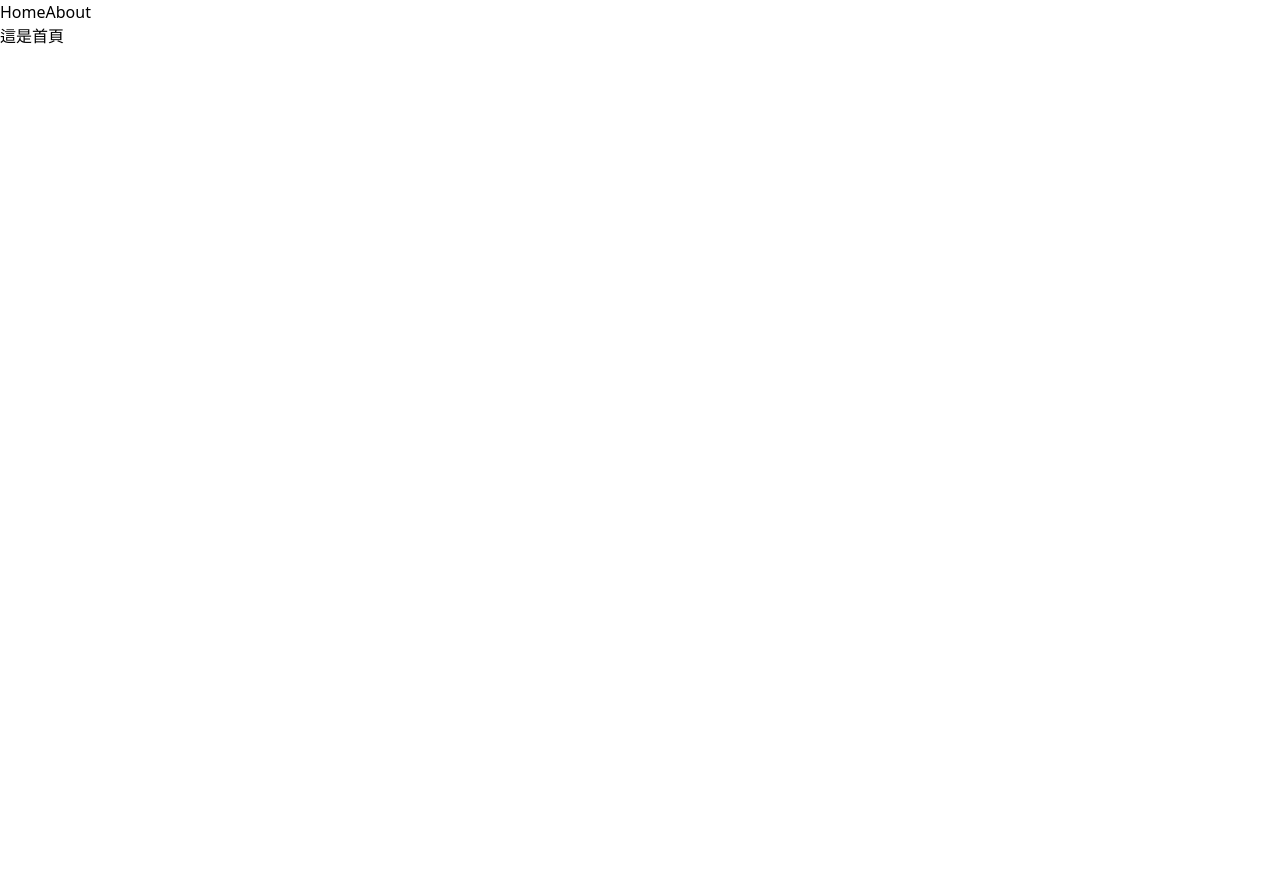
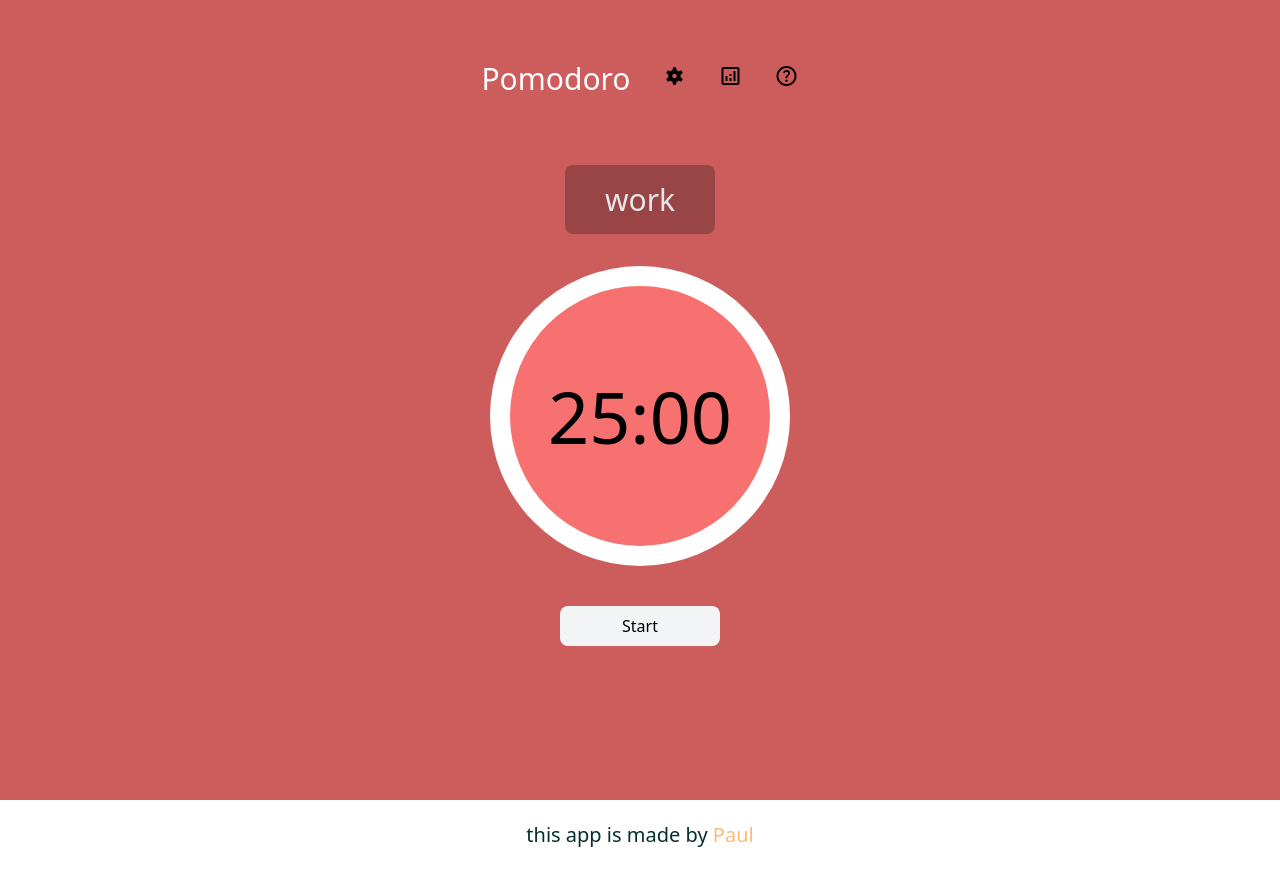
Before and after one commit to Paul-1997/Pomodoro, a Vue app: page / in a window 1280 px wide. Before the commit this address had no page. Before the commit the page ends 800 px from the top, so only its background shows below. Built offline with nearby package versions, Linux system fonts and the light colour scheme.

Commit message:
feature: pomodoro basic function、view

```diff
--- a/src/App.vue
+++ b/src/App.vue
@@ -1,18 +1,7 @@
 <script setup lang="ts">
-import { RouterLink, RouterView } from 'vue-router'
+import { RouterView } from 'vue-router'
 </script>
 
 <template>
-  <header>
-
-    <div class="wrapper">
-
-      <nav class="p-10 flex gap-8 *:text-5xl">
-        <RouterLink to="/">Home</RouterLink>
-        <RouterLink to="/about">About</RouterLink>
-      </nav>
-    </div>
-  </header>
-
   <RouterView />
 </template>
--- a/src/assets/main.css
+++ b/src/assets/main.css
@@ -1,3 +1,14 @@
+@import url('https://fonts.googleapis.com/css2?family=Material+Symbols+Outlined:opsz,wght,FILL,GRAD@20..48,100..700,0..1,-50..200');
+
+.icon-fill {
+  font-variation-settings:
+  'FILL' 1,
+  'wght' 100,
+  'GRAD' 0,
+  'opsz' 24
+}
+
+
 @tailwind base;
 @tailwind components;
 @tailwind utilities;
--- a/src/components/FooterComp.vue
+++ b/src/components/FooterComp.vue
@@ -1,5 +1,5 @@
 <template>
-  <header>
-    這是底部
-  </header>
+  <footer class="bg-white py-5 text-center text-teal-950 text-xl">
+    this app is made by <span class="text-orange-300">Paul</span>
+  </footer>
 </template>
--- /dev/null
+++ b/src/components/PomodoroComp.vue
@@ -0,0 +1,127 @@
+<template>
+  <main class="bg-[#CD5C5C] min-h-dvh py-8">
+    <div class="pomodoro mx-auto px-4">
+      <nav class="py-6 mb-10">
+        <ul class="flex justify-center items-center gap-x-8">
+          <li>
+            <RouterLink to="/" class="text-3xl bg-white bg-clip-text text-transparent">
+              Pomodoro
+            </RouterLink>
+          </li>
+          <li>
+            <button type="button" @click="openSettings">
+              <span class="material-symbols-outlined icon-fill">
+                settings
+              </span>
+            </button>
+          </li>
+          <li>
+            <RouterLink to="">
+              <span class="material-symbols-outlined">
+                analytics
+              </span>
+            </RouterLink>
+          </li>
+          <li>
+            <RouterLink to="">
+              <span class="material-symbols-outlined">
+                help
+              </span>
+            </RouterLink>
+          </li>
+        </ul>
+      </nav>
+      <div class="w-fit mb-8 mx-auto py-3 px-10 rounded-lg bg-black bg-opacity-25 text-gray-200 text-3xl">
+        {{ workStatus }}
+      </div>
+      <div class="pomodoro__timer relative mx-auto rounded-full bg-white size-[300px] mb-10">
+        <div class="size-[260px] rounded-full bg-red-400 absolute inset-5 grid place-content-center">
+          <span class="text-7xl">{{ getFormatRemainTime }}</span>
+        </div>
+      </div>
+      <div class="pomodoro__buttons w-fit mx-auto">
+        <button type="button" class="py-2 px-4 min-w-40 rounded-lg bg-gray-100" @click="toggleTimer"
+          v-if="timerStatus !== 'running'">Start</button>
+        <div v-else>
+          <span class="material-symbols-outlined icon-fill text-gray-100 text-5xl leading-none me-4"
+            @click="toggleTimer">
+            pause
+          </span>
+          <span class="material-symbols-outlined icon-fill text-gray-100 text-5xl leading-none " @click="skipTimer">
+            skip_next
+          </span>
+        </div>
+      </div>
+    </div>
+  </main>
+</template>
+
+<script setup lang="ts">
+import { ref, computed } from 'vue';
+
+import type { WorkStatus, TimerStatus, Task, Pomodoro } from '@/interface/pomodoro';
+
+//status
+const workStatus = ref<WorkStatus>('work');
+const timerStatus = ref<TimerStatus>('stopped');
+//timer
+let timer: any;
+//data
+const Setting = {
+  timer: {
+    'work': 25,
+    'short break': 5,
+    'long break': 15,
+  },
+}
+const pomodoro_data: Pomodoro = {
+  remainingTime: Setting.timer.work * 60,
+  currentTask: {
+    id: '1',
+    content: '',
+    totalPomodoros: 0,
+    completedPomodoros: 0
+  }
+}
+const pomodoro = ref(pomodoro_data);
+
+const getFormatRemainTime = computed((): string => {
+  const time = pomodoro.value.remainingTime;
+  const m = Math.floor(time / 60).toString().padStart(2, '0');
+  const s = (time % 60).toString().padStart(2, '0');
+  return `${m}:${s}`;
+});
+//active/pause timer
+const toggleTimer = (): void => {
+  timerStatus.value = timerStatus.value !== 'running' ? 'running' : 'paused'
+  timerStatus.value === 'running' ? runTimer() : stopTimer()
+}
+
+const runTimer = () => {
+  timer = setInterval(() => {
+    console.log(pomodoro.value.remainingTime--);
+  }, 1000)
+}
+const stopTimer = () => clearInterval(timer);
+// skip/complete task
+const skipTimer = (): void => {
+  //停止計時器
+  stopTimer()
+  //完成pomodoro
+  if (workStatus.value === 'work') {
+    pomodoro.value.currentTask.completedPomodoros++;
+    workStatus.value = 'work'
+  }
+  else {
+    workStatus.value = pomodoro.value.currentTask.completedPomodoros % 4 ? 'short break' : 'long break'
+  }
+  timerStatus.value = 'stopped';
+  pomodoro.value.remainingTime = Setting.timer[workStatus.value] * 60;
+}
+
+</script>
+<style scoped>
+.pomodoro {
+  width: clamp(330px, 90vw, 576px);
+}
+</style>
--- /dev/null
+++ b/src/interface/pomodoro.ts
@@ -0,0 +1,16 @@
+
+export type WorkStatus = "work" | "short break" | "long break";
+
+export type TimerStatus = "running" | "paused" | "stopped";
+
+export interface Task {
+  id: string;
+  content: string;
+  totalPomodoros: number;
+  completedPomodoros: number;
+}
+
+export interface Pomodoro {
+  remainingTime: number,
+  currentTask: Task
+}
--- a/src/views/HomeView.vue
+++ b/src/views/HomeView.vue
@@ -1,3 +1,9 @@
 <template>
-  <h1>這是首頁</h1>
+  <Pomodoro />
+  <Footer />
 </template>
+
+<script setup>
+import Pomodoro from '../components/PomodoroComp.vue'
+import Footer from '../components/FooterComp.vue'
+</script>
--- a/tailwind.config.js
+++ b/tailwind.config.js
@@ -1,5 +1,9 @@
 /** @type {import('tailwindcss').Config} */
-module.exports = {
+export default {
+  content: [
+    "./index.html",
+    "./src/**/*.{vue,js,ts,jsx,tsx}",
+  ],
   theme: {
     extend: {
       fontSize: {
@@ -36,6 +40,6 @@ module.exports = {
     },
   },
   plugins: [
-    require('@tailwindcss/aspect-ratio'), // 需要安装 @tailwindcss/aspect-ratio 插件
+    require('@tailwindcss/aspect-ratio'),
   ],
 };
```
Also changed, not shown: 1 other file (tests, documents, lock files or other folders).
